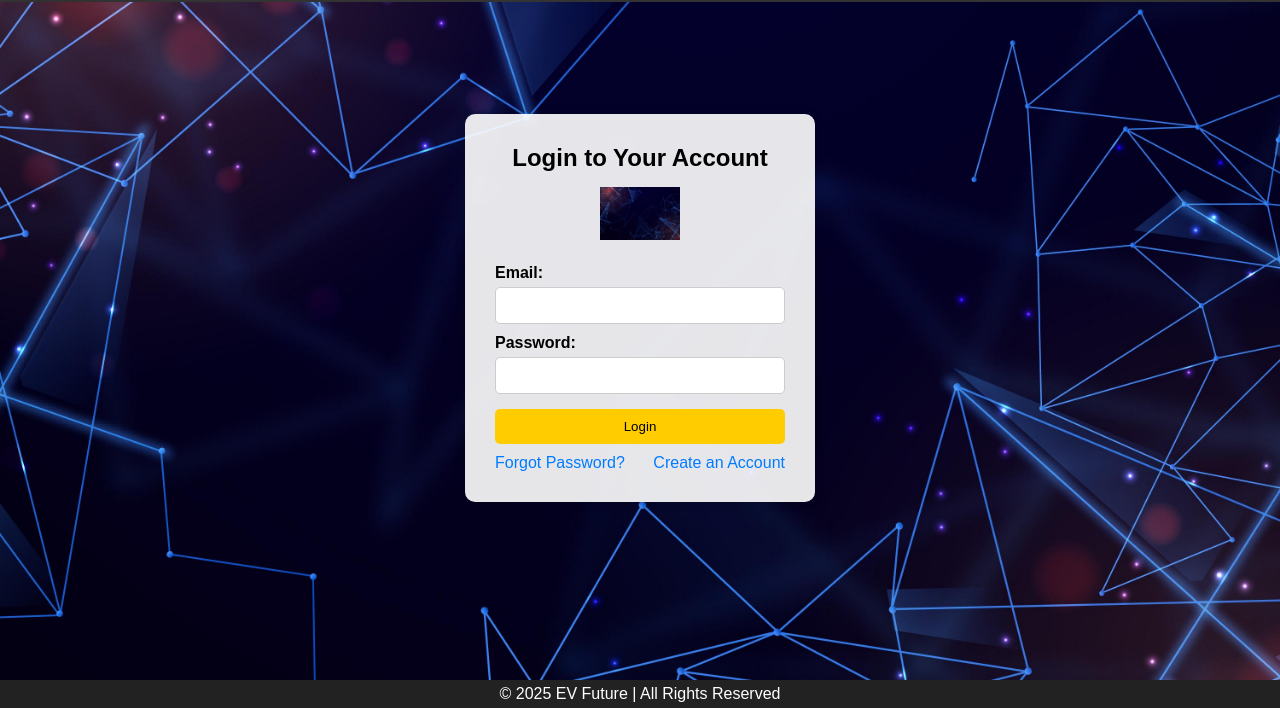
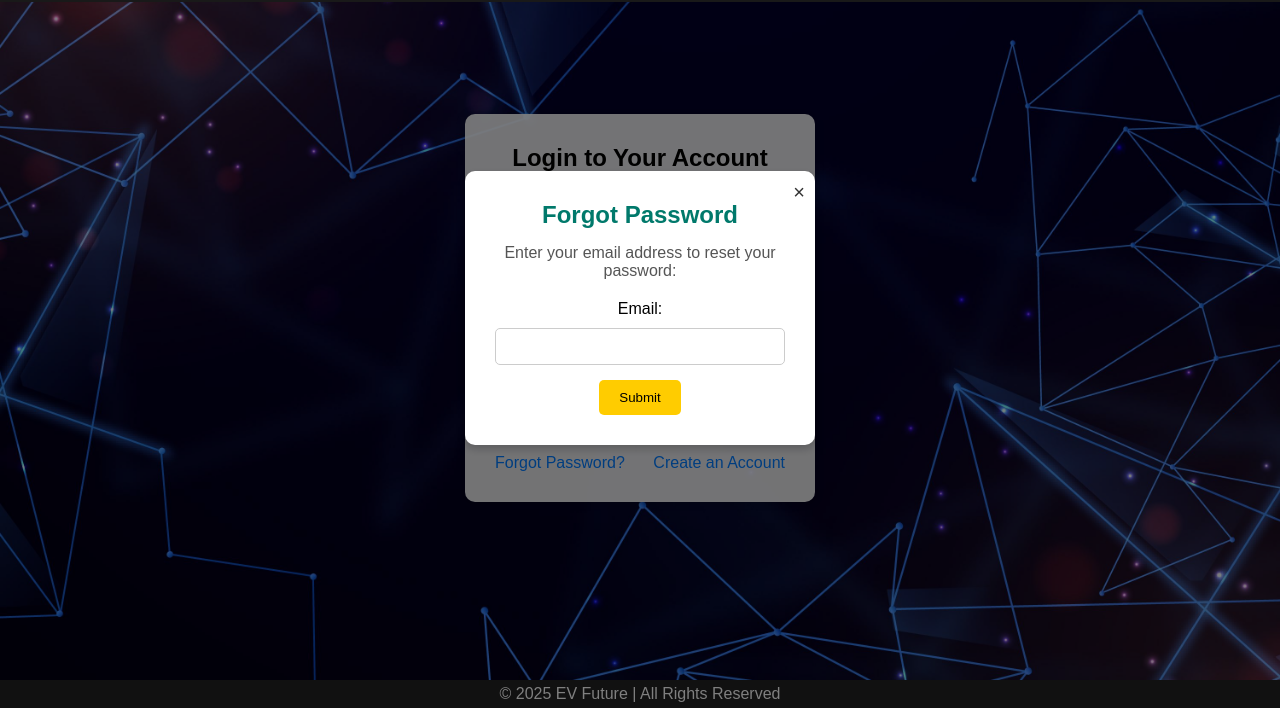
Before and after one commit to mithun2k2/EV-Future-Website, a plain HTML site: page login.html in a window 1280 px wide. Both pictures are taken after a click on the link "Forgot Password?". Shown: the part 92-800 px from the top of the page. Drawn offline with Linux system fonts and the light colour scheme; files whose address does not match are found by name.

Commit message:
Modal functionality for forgot password and create account has been added

```diff
--- a/login.html
+++ b/login.html
@@ -39,12 +39,47 @@
                 <button type="submit">Login</button>
 
                 <div class="login-links">
-                    <a href="#">Forgot Password?</a>
-                    <a href="#">Create an Account</a>
+                    <a href="javascript:void(0);" onclick="openForgotPasswordModal()">Forgot Password?</a>
+                    <a href="javascript:void(0);" onclick="openCreateAccountModal()">Create an Account</a>
                 </div>
             </form>
         </div>
     </section>
+
+    <!-- Forgot Password Modal -->
+    <div id="forgotPasswordModal" class="modal">
+        <div class="modal-content">
+            <span class="close-btn" onclick="closeForgotPasswordModal()">&times;</span>
+            <h2>Forgot Password</h2>
+            <p>Enter your email address to reset your password:</p>
+            <form id="forgotPasswordForm">
+                <label for="forgot-email">Email:</label>
+                <input type="email" id="forgot-email" name="forgot-email" required>
+                <button type="submit">Submit</button>
+            </form>
+        </div>
+    </div>
+
+    <!-- Create Account Modal -->
+<div id="createAccountModal" class="modal">
+    <div class="modal-content">
+        <span class="close-btn" onclick="closeCreateAccountModal()">&times;</span>
+        <h2>Create an Account</h2>
+        <p>Fill in the details below to create your account:</p>
+        <form id="createAccountForm">
+            <label for="create-name">Name:</label>
+            <input type="text" id="create-name" name="create-name" required>
+
+            <label for="create-email">Email:</label>
+            <input type="email" id="create-email" name="create-email" required>
+
+            <label for="create-password">Password:</label>
+            <input type="password" id="create-password" name="create-password" required>
+
+            <button type="submit">Create Account</button>
+        </form>
+    </div>
+</div>
 
     <footer>
         <p>&copy; 2025 EV Future | All Rights Reserved</p>
--- a/script.js
+++ b/script.js
@@ -142,3 +142,80 @@ document.addEventListener("DOMContentLoaded", function () {
 function redirectToLogin() {
     window.location.href = "login.html"; // Redirect to the Login Page
 }
+
+// Open the Forgot Password Modal
+function openForgotPasswordModal() {
+    document.getElementById('forgotPasswordModal').style.display = 'flex';
+}
+
+// Close the Forgot Password Modal
+function closeForgotPasswordModal() {
+    document.getElementById('forgotPasswordModal').style.display = 'none';
+}
+
+// Handle Forgot Password Form Submission
+document.getElementById('forgotPasswordForm').addEventListener('submit', function(event) {
+    event.preventDefault();
+
+    const email = document.getElementById('forgot-email').value.trim();
+
+    if (!validateEmail(email)) {
+        alert("Please enter a valid email address.");
+        return;
+    }
+
+    alert(`A password reset link has been sent to ${email}`);
+    closeForgotPasswordModal();
+});
+// Modal functionality
+function openModal() {
+    document.getElementById('forgotPasswordModal').style.display = 'flex';
+}
+
+function closeModal() {
+    document.getElementById('forgotPasswordModal').style.display = 'none';
+}
+
+document.getElementById('forgotPasswordForm').addEventListener('submit', function(event) {
+    event.preventDefault();
+    const email = document.getElementById('forgot-email').value;
+    alert(`Password reset link sent to ${email}`);
+    closeModal();
+});
+
+// Open the Create Account Modal
+function openCreateAccountModal() {
+    document.getElementById('createAccountModal').style.display = 'flex';
+}
+
+// Close the Create Account Modal
+function closeCreateAccountModal() {
+    document.getElementById('createAccountModal').style.display = 'none';
+}
+
+// Handle Create Account Form Submission
+document.getElementById('createAccountForm').addEventListener('submit', function(event) {
+    event.preventDefault();
+
+    const name = document.getElementById('create-name').value.trim();
+    const email = document.getElementById('create-email').value.trim();
+    const password = document.getElementById('create-password').value.trim();
+
+    if (!name || !email || !password) {
+        alert("Please fill in all fields.");
+        return;
+    }
+
+    if (!validateEmail(email)) {
+        alert("Please enter a valid email address.");
+        return;
+    }
+
+    alert(`Account created successfully for ${name}!`);
+    closeCreateAccountModal();
+});
+
+// Email Validation Function
+function validateEmail(email) {
+    return /^[^\s@]+@[^\s@]+\.[^\s@]+$/.test(email);
+}
--- a/style.css
+++ b/style.css
@@ -825,6 +825,73 @@ contact-form button:hover {
     text-decoration: underline;
 }
 
+/* Modal Styles */
+.modal {
+    display: none; /* Hidden by default */
+    position: fixed;
+    top: 0;
+    left: 0;
+    width: 100%;
+    height: 100%;
+    background-color: rgba(0, 0, 0, 0.5); /* Semi-transparent background */
+    justify-content: center;
+    align-items: center;
+    z-index: 1000;
+}
+
+.modal-content {
+    background: white;
+    padding: 30px;
+    border-radius: 10px;
+    width: 350px;
+    text-align: center;
+    box-shadow: 0 4px 8px rgba(0, 0, 0, 0.2);
+    position: relative;
+}
+
+.close-btn {
+    position: absolute;
+    top: 10px;
+    right: 10px;
+    font-size: 20px;
+    cursor: pointer;
+    color: #333;
+}
+
+.modal-content h2 {
+    margin-bottom: 15px;
+    font-size: 24px;
+    color: #00796b; /* Dark cyan color */
+}
+
+.modal-content p {
+    font-size: 16px;
+    margin-bottom: 20px;
+    color: #555;
+}
+
+.modal-content input {
+    width: 100%;
+    padding: 10px;
+    margin-top: 10px;
+    border: 1px solid #ccc;
+    border-radius: 5px;
+}
+
+.modal-content button {
+    background: #ffcc00;
+    border: none;
+    padding: 10px 20px;
+    margin-top: 15px;
+    cursor: pointer;
+    border-radius: 5px;
+    transition: background-color 0.3s ease-in-out;
+}
+
+.modal-content button:hover {
+    background-color: #e6b800;
+}
+
 /* Responsive */
 @media (max-width: 768px) {
     .login-box {
```
Also changed, not shown: forgot-password.html (added, +12 -0 lines).
